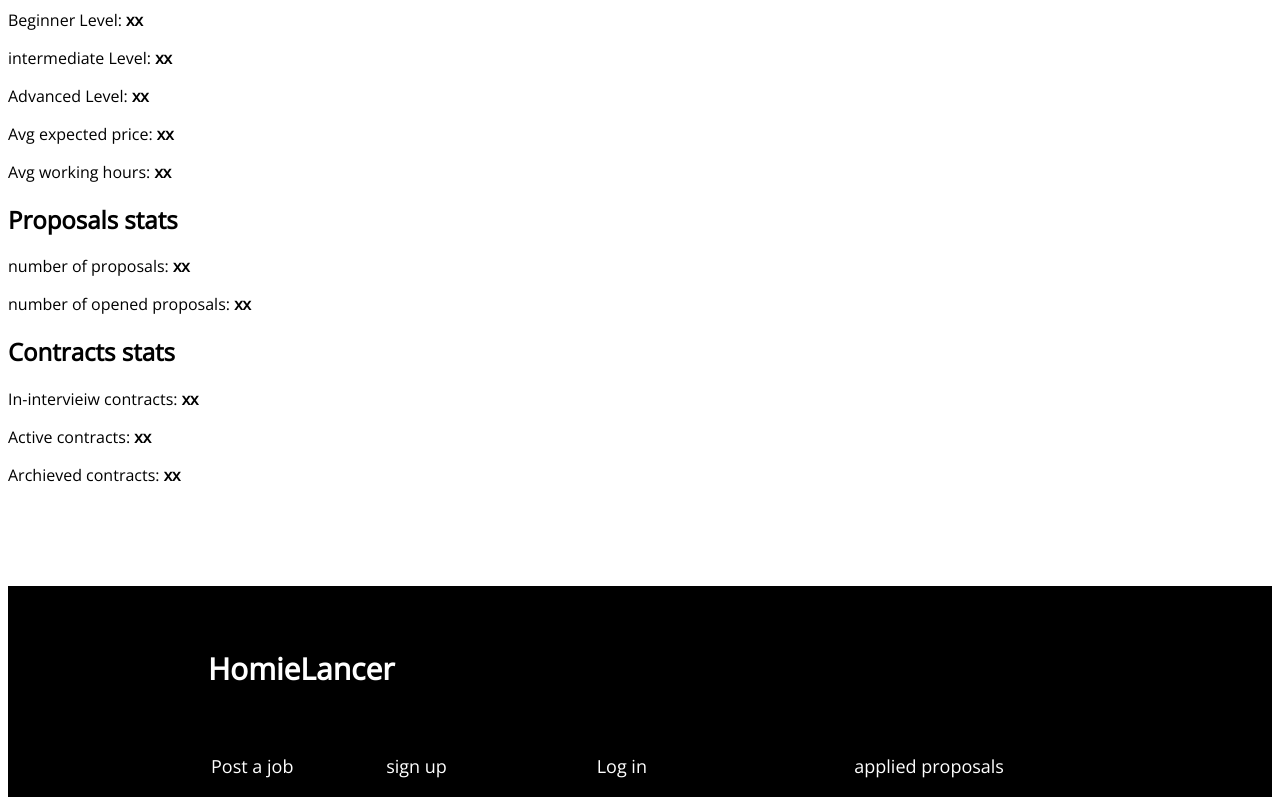
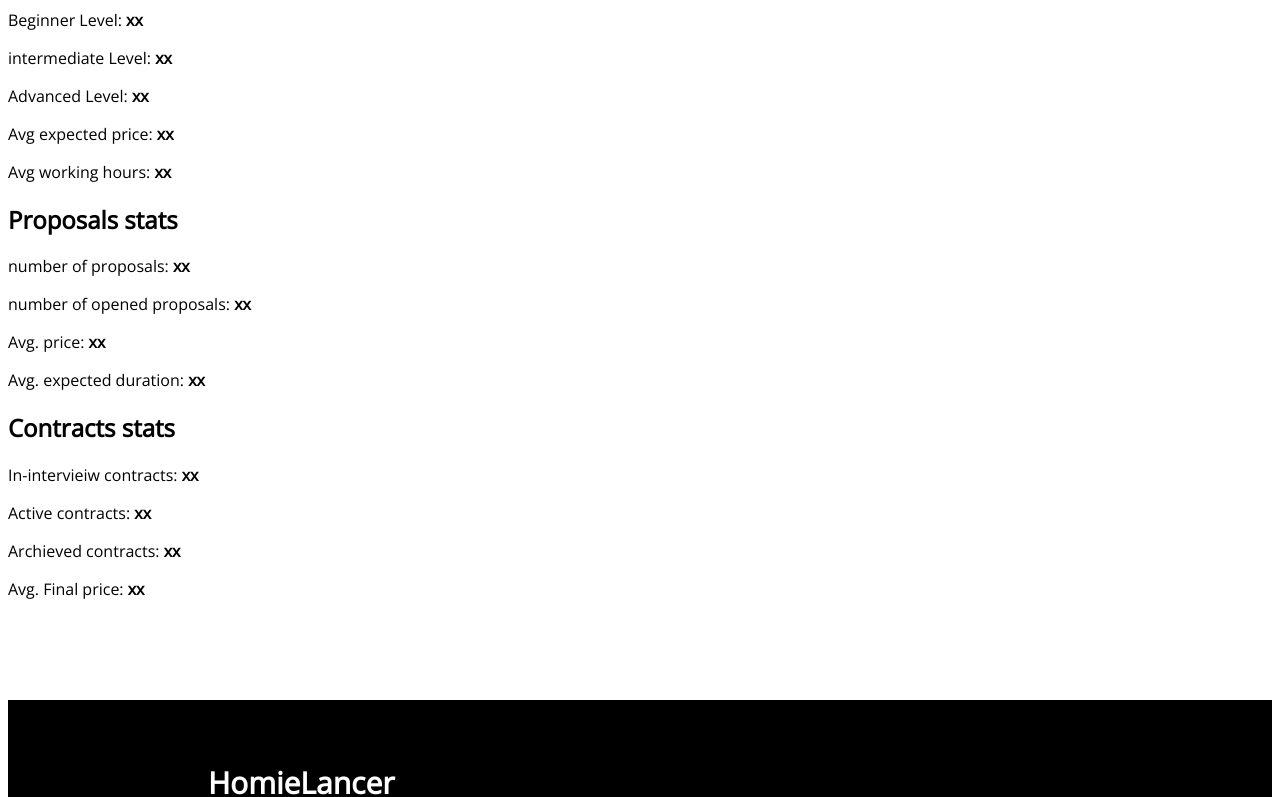
Before and after one commit to moezemara/freelance-dashboard, a React (Create React App) app: page /stats in a window 1280 px wide. Shown: the part 567-1364 px from the top of the page. Built offline with nearby package versions, Linux system fonts and the light colour scheme.

Commit message:
Update SiteStats.js

```diff
--- a/src/SiteStats.js
+++ b/src/SiteStats.js
@@ -47,7 +47,8 @@ return(
 
     <p>number of proposals: <b>xx</b></p>
     <p>number of opened proposals: <b>xx</b></p>
-
+    <p>Avg. price: <b>xx</b></p>
+    <p>Avg. expected duration: <b>xx</b></p>
 
 </div>
 
@@ -56,21 +57,16 @@ return(
 <div className="contracts-stats">
 
 <h2>Contracts stats</h2>
+
     <p>In-intervieiw contracts: <b>xx</b></p>
     <p>Active contracts: <b>xx</b></p>
     <p>Archieved contracts: <b>xx</b></p>
+    <p>Avg. Final price: <b>xx</b></p>
 
 </div>
 
 
-
-
-
-
-    </div>
-
-
-
+</div>
 );
 
 }
```
